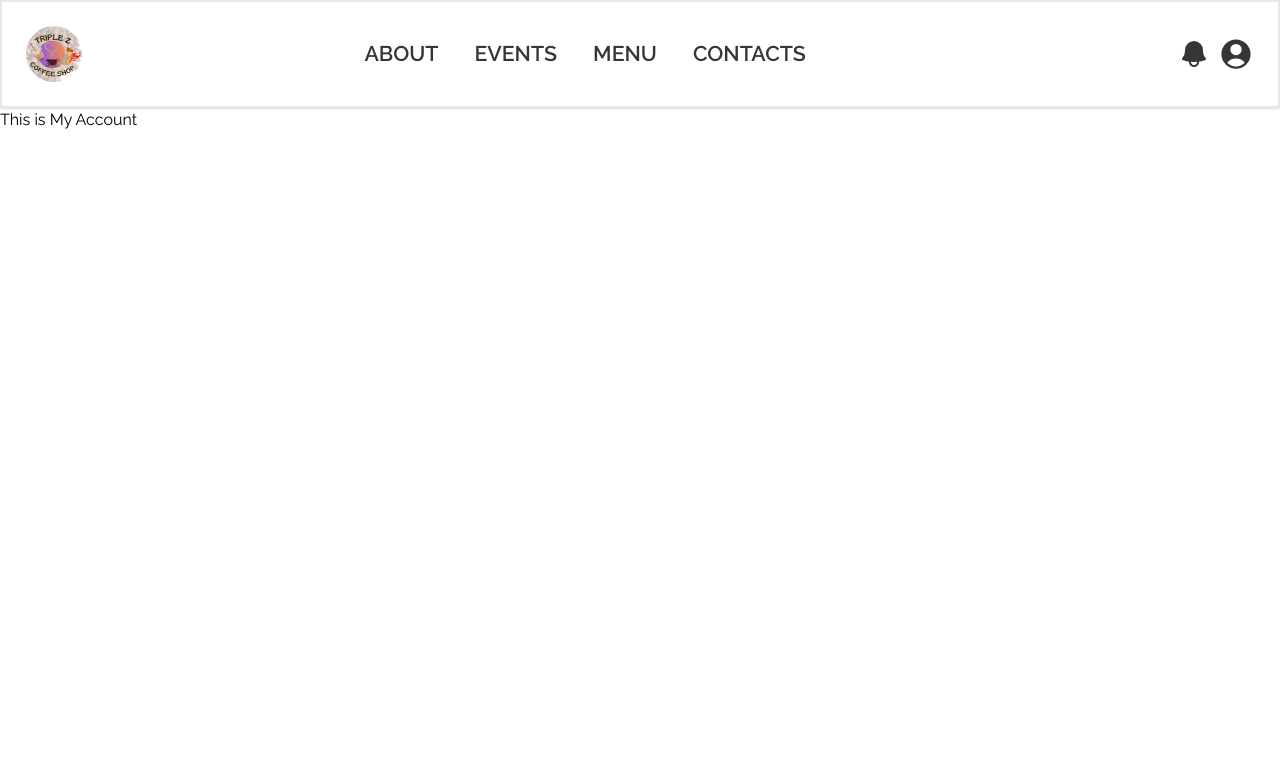
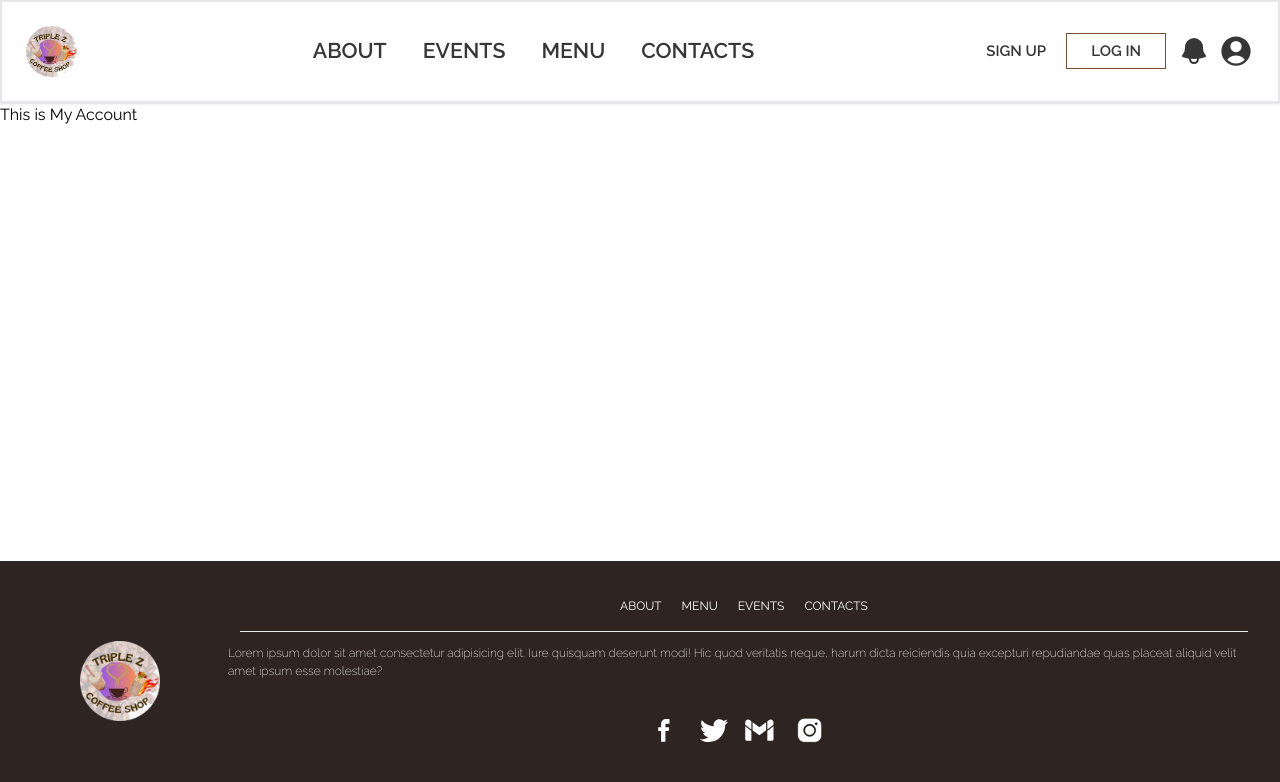
Before and after one commit to Jeonjown/Triple-Z, a React (Vite) app in the folder frontend/: page /my-account in a window 1280 px wide. Shown: the top 782 px of the page. Built offline with nearby package versions, Linux system fonts and the light colour scheme; a web font is replaced by a local one.

Commit message:
added footer

```diff
--- a/frontend/src/App.tsx
+++ b/frontend/src/App.tsx
@@ -8,13 +8,13 @@ import Contacts from "./pages/Contacts";
 import Schedule from "./pages/Schedule";
 import Blogs from "./pages/Blogs";
 import MyAccount from "./pages/MyAccount";
+import Footer from "./components/Footer";
 
 function App() {
   return (
     <>
       <Router>
         <Navbar />
-
         <Routes>
           <Route path="/" element={<Home />} />
           <Route path="/about" element={<About />} />
@@ -25,6 +25,7 @@ function App() {
           <Route path="/blogs" element={<Blogs />} />
           <Route path="/my-account" element={<MyAccount />} />
         </Routes>
+        <Footer />
       </Router>
     </>
   );
--- /dev/null
+++ b/frontend/src/components/Footer.tsx
@@ -0,0 +1,129 @@
+import { Link } from "react-router-dom";
+
+const Footer = () => {
+  return (
+    <>
+      <footer className="fixed bottom-0 left-0 flex w-full bg-[#2E2522] p-4 text-white">
+        <div className="flex w-2/6 items-center justify-center md:w-1/6">
+          <img src="/triple-z-logo.png" alt="logo" className="w-20" />
+        </div>
+
+        <div className="w-4/6 p-1 md:w-5/6">
+          <ul className="m-4 flex justify-center space-x-5 text-sm">
+            <li>
+              <Link to={"/about"}> ABOUT</Link>
+            </li>
+            <li>MENU</li>
+            <li>EVENTS</li>
+            <li>CONTACTS</li>
+          </ul>
+          <hr className="mx-3" />
+          <p className="w-fit pt-3 text-sm font-extralight">
+            Lorem ipsum dolor sit amet consectetur adipisicing elit. Iure
+            quisquam deserunt modi! Hic quod veritatis neque, harum dicta
+            reiciendis quia excepturi repudiandae quas placeat aliquid velit
+            amet ipsum esse molestiae?
+          </p>
+          <div className="h-13 mr-4 flex justify-center space-x-4">
+            <svg
+              xmlns="http://www.w3.org/2000/svg"
+              viewBox="0 0 24 24"
+              fill="none"
+              className="w-10"
+            >
+              <path
+                d="M15.12 8.23h-1.58c-.39 0-.7.31-.7.7v1.4h2.28l-.3 2.3h-1.98v6.37h-2.58V12.63h-1.73V10.33h1.73V8.43c0-1.43.87-3.03 3.06-3.03h1.98v2.83z"
+                fill="white"
+              />
+            </svg>
+            <svg
+              xmlns="http://www.w3.org/2000/svg"
+              x="0px"
+              y="0px"
+              className="w-7"
+              viewBox="0,0,256,256"
+            >
+              <g
+                fill="#fffefe"
+                fill-rule="nonzero"
+                stroke="none"
+                stroke-width="1"
+                stroke-linecap="butt"
+                stroke-linejoin="miter"
+                stroke-miterlimit="10"
+                stroke-dasharray=""
+                stroke-dashoffset="0"
+                font-family="none"
+                font-weight="none"
+                font-size="none"
+                text-anchor="none"
+              >
+                <g transform="scale(5.12,5.12)">
+                  <path d="M50.0625,10.4375c-1.84766,0.82031 -3.82812,1.37109 -5.91016,1.62109c2.125,-1.27344 3.75781,-3.28906 4.52344,-5.6875c-1.98437,1.17578 -4.19141,2.03125 -6.53125,2.49219c-1.875,-2 -4.54687,-3.24609 -7.50391,-3.24609c-5.67969,0 -10.28516,4.60156 -10.28516,10.28125c0,0.80469 0.09375,1.58984 0.26953,2.34375c-8.54687,-0.42969 -16.12109,-4.52344 -21.19531,-10.74609c-0.88672,1.52344 -1.39062,3.28906 -1.39062,5.17187c0,3.56641 1.8125,6.71484 4.57422,8.5625c-1.6875,-0.05469 -3.27344,-0.51953 -4.66016,-1.28906c0,0.04297 0,0.08594 0,0.12891c0,4.98438 3.54688,9.13672 8.24609,10.08594c-0.85937,0.23438 -1.76953,0.35938 -2.70703,0.35938c-0.66406,0 -1.30859,-0.0625 -1.9375,-0.1875c1.3125,4.08203 5.10938,7.0625 9.60547,7.14453c-3.51562,2.75781 -7.94922,4.39844 -12.76953,4.39844c-0.83203,0 -1.64844,-0.04687 -2.44922,-0.14453c4.54687,2.92188 9.95312,4.62109 15.76172,4.62109c18.91406,0 29.25781,-15.66797 29.25781,-29.25391c0,-0.44531 -0.01172,-0.89453 -0.02734,-1.33203c2.00781,-1.44922 3.75,-3.26172 5.12891,-5.32422z"></path>
+                </g>
+              </g>
+            </svg>
+            <svg
+              xmlns="http://www.w3.org/2000/svg"
+              x="0px"
+              y="0px"
+              width="100"
+              height="100"
+              viewBox="0 0 300 250"
+              className="w-9"
+            >
+              <g
+                fill="#ffffff"
+                fill-rule="nonzero"
+                stroke="none"
+                stroke-width="1"
+                stroke-linecap="butt"
+                stroke-linejoin="miter"
+                stroke-miterlimit="10"
+                stroke-dasharray=""
+                stroke-dashoffset="0"
+                font-family="none"
+                font-weight="none"
+                font-size="none"
+                text-anchor="none"
+              >
+                <g transform="scale(5.12,5.12)">
+                  <path d="M12,23.403v-0.013v-13.001l-0.12,-0.089h-0.01l-2.73,-2.02c-1.67,-1.24 -4.05,-1.18 -5.53,0.28c-0.99,0.98 -1.61,2.34 -1.61,3.85v3.602zM38,23.39v0.013l10,-7.391v-3.602c0,-1.49 -0.6,-2.85 -1.58,-3.83c-1.46,-1.457 -3.765,-1.628 -5.424,-0.403l-2.876,2.123l-0.12,0.089zM14,24.868l10.406,7.692c0.353,0.261 0.836,0.261 1.189,0l10.405,-7.692v-13.001l-11,8.133l-11,-8.133zM38,25.889v15.111c0,0.552 0.448,1 1,1h6.5c1.381,0 2.5,-1.119 2.5,-2.5v-21.003zM12,25.889l-10,-7.392v21.003c0,1.381 1.119,2.5 2.5,2.5h6.5c0.552,0 1,-0.448 1,-1z"></path>
+                </g>
+              </g>
+            </svg>
+            <svg
+              xmlns="http://www.w3.org/2000/svg"
+              x="0px"
+              y="0px"
+              className="w-8"
+              viewBox="0 0 300 250"
+            >
+              <g
+                fill="#ffffff"
+                fill-rule="nonzero"
+                stroke="#000000"
+                stroke-width="1"
+                stroke-linecap="butt"
+                stroke-linejoin="miter"
+                stroke-miterlimit="10"
+                stroke-dasharray=""
+                stroke-dashoffset="0"
+                font-family="none"
+                font-weight="none"
+                font-size="none"
+                text-anchor="none"
+              >
+                <g transform="scale(5.12,5.12)">
+                  <path d="M16,3c-7.17,0 -13,5.83 -13,13v18c0,7.17 5.83,13 13,13h18c7.17,0 13,-5.83 13,-13v-18c0,-7.17 -5.83,-13 -13,-13zM37,11c1.1,0 2,0.9 2,2c0,1.1 -0.9,2 -2,2c-1.1,0 -2,-0.9 -2,-2c0,-1.1 0.9,-2 2,-2zM25,14c6.07,0 11,4.93 11,11c0,6.07 -4.93,11 -11,11c-6.07,0 -11,-4.93 -11,-11c0,-6.07 4.93,-11 11,-11zM25,16c-4.96,0 -9,4.04 -9,9c0,4.96 4.04,9 9,9c4.96,0 9,-4.04 9,-9c0,-4.96 -4.04,-9 -9,-9z"></path>
+                </g>
+              </g>
+            </svg>
+          </div>
+        </div>
+      </footer>
+    </>
+  );
+};
+
+export default Footer;
--- a/frontend/src/components/Navbar.tsx
+++ b/frontend/src/components/Navbar.tsx
@@ -19,7 +19,13 @@ const Navbar = () => {
       <nav className="relative z-50 flex items-center border-2 bg-white px-6 py-4 align-middle font-semibold text-text shadow md:px-6 md:py-6">
         <Logo />
         <NavLinks />
-        <div className="relative ml-auto flex gap-2">
+        <div className="relative ml-auto flex items-center gap-2">
+          <button className="mr-1 h-9 whitespace-nowrap px-2 text-[15px] hover:scale-105 hover:cursor-pointer active:scale-110">
+            SIGN UP
+          </button>
+          <button className="mr-1 h-9 whitespace-nowrap border-[1px] border-accent px-6 text-[15px] hover:scale-105 hover:cursor-pointer active:scale-110">
+            LOG IN
+          </button>
           <NotificationIcon />
           <ProfileIcon />
           <HamburgerIcon
--- a/frontend/src/components/NotificationIcon.tsx
+++ b/frontend/src/components/NotificationIcon.tsx
@@ -6,7 +6,7 @@ const NotificationIcon = () => {
 
   return (
     <>
-      <div className="relative ml-auto flex gap-2">
+      <div className="relative ml-auto flex gap-2 hover:scale-105 active:scale-110">
         {/* notification icon */}
         <svg
           ref={iconRef}
```
Also changed, not shown: frontend/src/features/auth/pages/Signup.tsx (added).
